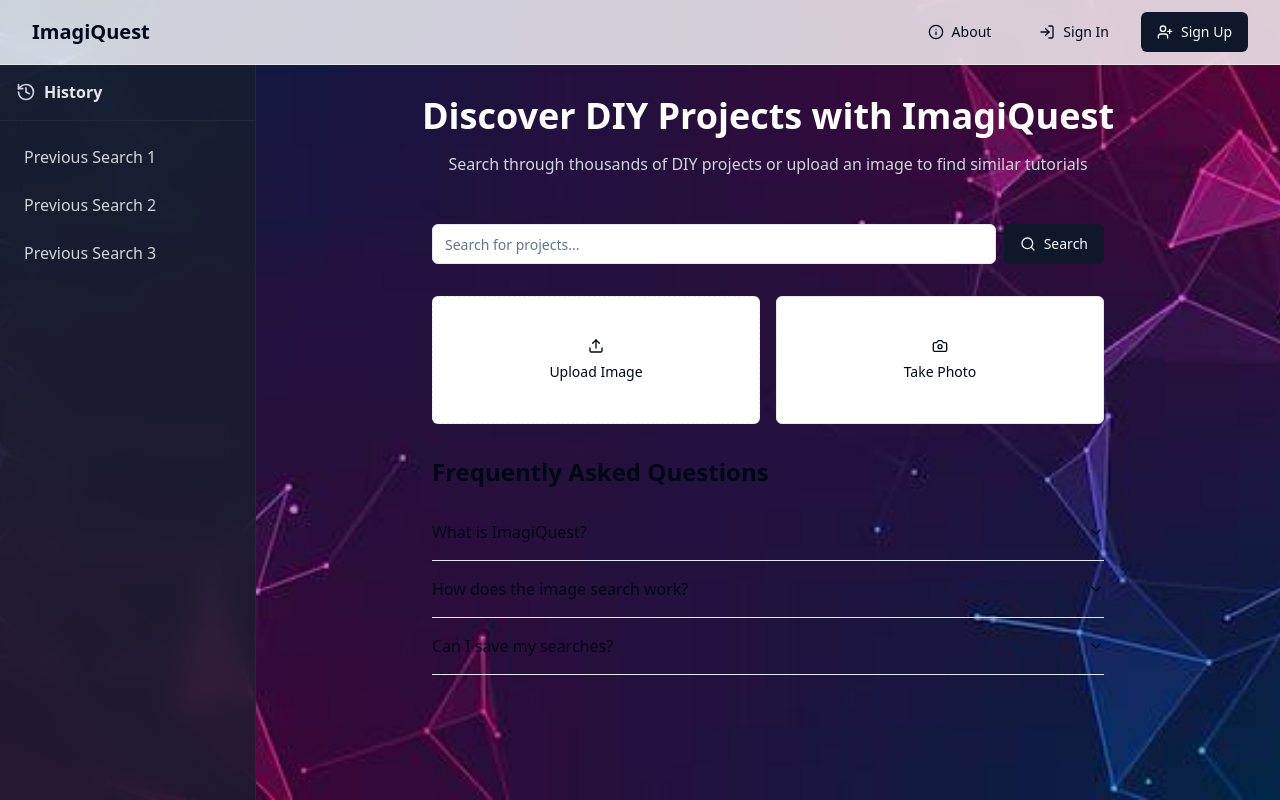
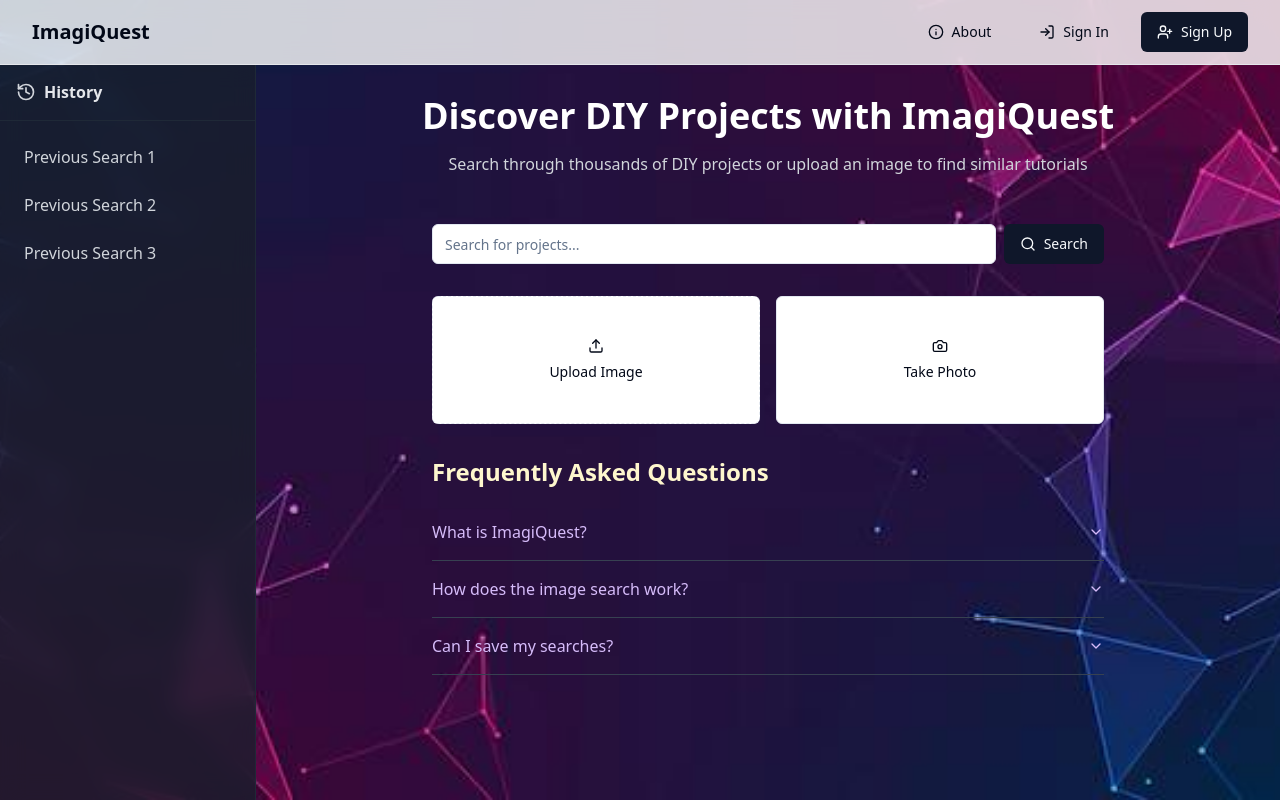
Before and after one commit to ssukesh182/IntelligenceAI, a React (Vite) app: page / in a window 1280 px wide. Built offline with nearby package versions, Linux system fonts and the light colour scheme.

Commit message:
Improve image and FAQ styling
Improved the quality of the background image and changed the font color of the FAQs to improve contrast.

```diff
--- a/src/components/FAQ.tsx
+++ b/src/components/FAQ.tsx
@@ -24,12 +24,16 @@ const FAQ = () => {
 
   return (
     <div className="w-full max-w-2xl">
-      <h2 className="text-2xl font-semibold mb-4">Frequently Asked Questions</h2>
+      <h2 className="text-2xl font-semibold mb-4 text-[#FEF7CD]">Frequently Asked Questions</h2>
       <Accordion type="single" collapsible className="w-full">
         {faqs.map((faq, index) => (
-          <AccordionItem key={index} value={`item-${index}`}>
-            <AccordionTrigger>{faq.question}</AccordionTrigger>
-            <AccordionContent>{faq.answer}</AccordionContent>
+          <AccordionItem key={index} value={`item-${index}`} className="border-gray-700">
+            <AccordionTrigger className="text-[#D6BCFA] hover:text-[#D6BCFA]/80">
+              {faq.question}
+            </AccordionTrigger>
+            <AccordionContent className="text-gray-300">
+              {faq.answer}
+            </AccordionContent>
           </AccordionItem>
         ))}
       </Accordion>
```
